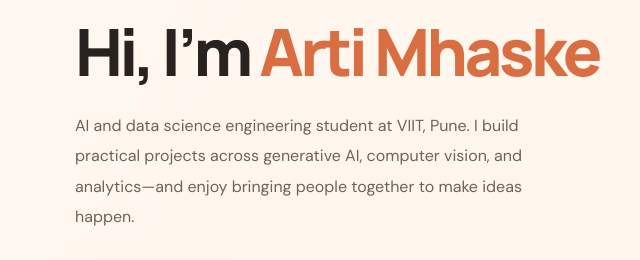
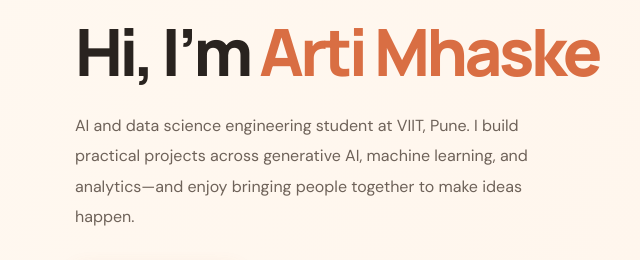
Before and after one commit to ArtiMhaske34/arti_mhaske_portfolio, a plain HTML site: page index.html in a window 1280 px wide. Shown: the part 227-487 px from the top of the page, 5-645 px from the left. Drawn offline with Linux system fonts and the light colour scheme.

Commit message:
Update portfolio introduction

```diff
--- a/index.html
+++ b/index.html
@@ -40,7 +40,7 @@
         <div class="hero-copy">
           <p class="eyebrow"><span class="eyebrow-dot"></span> AI · MACHINE LEARNING · DATA</p>
           <h1>Hi, I’m <span>Arti Mhaske</span></h1>
-          <p class="hero-lede">AI and data science engineering student at VIIT, Pune. I build practical projects across generative AI, computer vision, and analytics—and enjoy bringing people together to make ideas happen.</p>
+          <p class="hero-lede">AI and data science engineering student at VIIT, Pune. I build practical projects across generative AI, machine learning, and analytics—and enjoy bringing people together to make ideas happen.</p>
           <div class="hero-actions">
             <a class="button button-primary" href="#projects">Explore my work <span aria-hidden="true">↗</span></a>
             <a class="button button-secondary" href="Arti_Mhaske_Resume.docx" download>Download my resume <span aria-hidden="true">↓</span></a>
```
